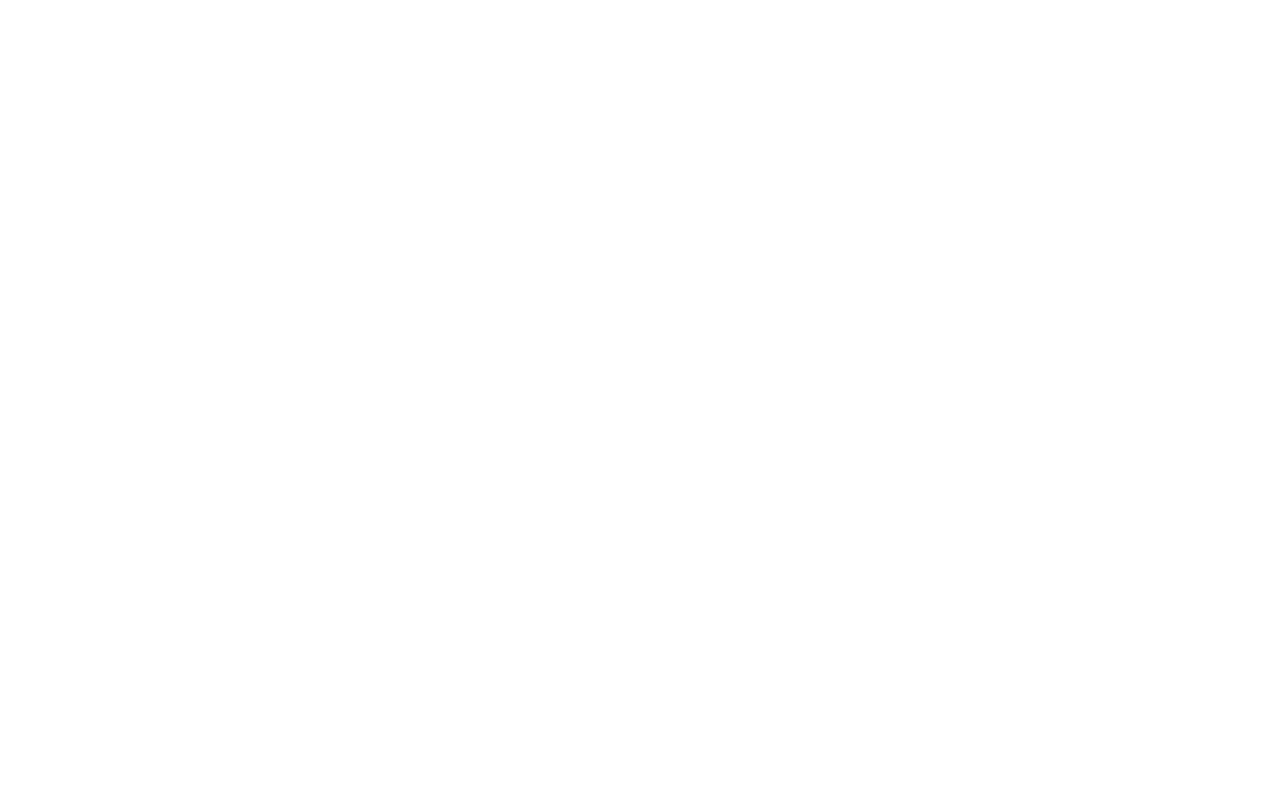
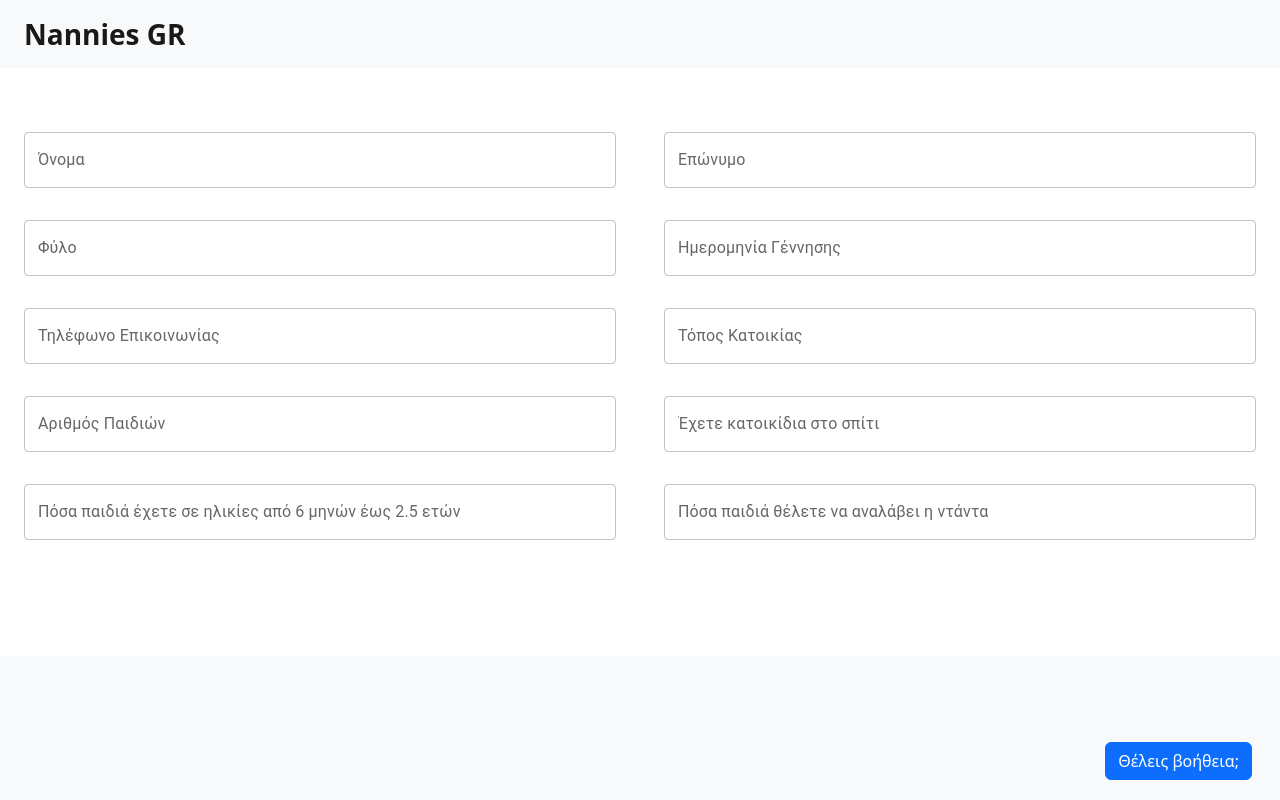
Before and after one commit to giannisz2/Website_Nannies, a React (Vite) app: page /PreviewParents in a window 1280 px wide. Before the commit this address had no page. Shown: the top 800 px of the page. Built offline with nearby package versions, Linux system fonts and the light colour scheme.

Commit message:
αποσύνδεση/ preview Parents

```diff
--- a/src/App.jsx
+++ b/src/App.jsx
@@ -27,6 +27,7 @@
 import TransactionHistoryParents from './pages/parents/TransactionHistoryParents.jsx';
 import RatesParents from './pages/parents/RatesParents.jsx'
 import SignUp from './pages/parents/SignUp.jsx'
+import PreviewParents from './pages/parents/PreviewParents.jsx'
 import Stars from './pages/parents/stars.jsx'
 
 function App() {
@@ -60,7 +61,7 @@
           <Route path='/ParentHomepage' element={<ParentHomepage/>}/>
           <Route path='/TransactionHistoryParents' element={<TransactionHistoryParents/>}/>
           <Route path='/RatesParents' element={<RatesParents/>}/>
-
+          <Route path='/PreviewParents' element={<PreviewParents/>}/>
           <Route path='/SignUp' element={<SignUp/>}/>
 
           <Route path='/Stars' element={<Stars/>}/>
--- a/src/components/layout/NavBarNannies.jsx
+++ b/src/components/layout/NavBarNannies.jsx
@@ -36,7 +36,7 @@
   };
 
   const handleDeactivateAccount = () => {
-    handleSnackbarOpen('Ο λογαριασμός απενεργοποιήθηκε!', 'info');
+    handleSnackbarOpen('Ο λογαριασμός αποσυνδέθηκε!', 'info');
     setTimeout(() => {
       navigate('/');
     }, 2000);
@@ -109,7 +109,7 @@
                 </Dropdown.Toggle>
                 <Dropdown.Menu align="end">
                   <Dropdown.Item onClick={handleProfileEdit}>Επεξεργασία Προφίλ</Dropdown.Item>
-                  <Dropdown.Item onClick={handleDeactivateAccount}>Απενεργοποίηση</Dropdown.Item>
+                  <Dropdown.Item onClick={handleDeactivateAccount}>Αποσύνδεση</Dropdown.Item>
                 </Dropdown.Menu>
               </Dropdown>
             </Nav>
--- a/src/components/layout/NavBarParents.jsx
+++ b/src/components/layout/NavBarParents.jsx
@@ -34,7 +34,7 @@
   };
 
   const handleDeactivateAccount = () => {
-    handleSnackbarOpen('Ο λογαριασμός απενεργοποιήθηκε!', 'info');
+    handleSnackbarOpen('Ο λογαριασμός αποσυνδέθηκε!', 'info');
     setTimeout(() => {
       navigate('/');
     }, 2000);
@@ -108,7 +108,7 @@
                 </Dropdown.Toggle>
                 <Dropdown.Menu align="end">
                   <Dropdown.Item onClick={handleProfileEdit}>Επεξεργασία Προφίλ</Dropdown.Item>
-                  <Dropdown.Item onClick={handleDeactivateAccount}>Απενεργοποίηση</Dropdown.Item>
+                  <Dropdown.Item onClick={handleDeactivateAccount}>Αποσύνδεση</Dropdown.Item>
                 </Dropdown.Menu>
               </Dropdown>
             </Nav>
--- /dev/null
+++ b/src/pages/parents/PreviewParents.jsx
@@ -0,0 +1,144 @@
+import React, { useEffect, useState } from 'react';
+import Logo from '../../components/buttons/Logo.jsx';
+import Footer from '../../components/layout/Footer.jsx';
+import HelpButton from '../../components/buttons/HelpButton.jsx';
+import { Row, Col } from 'react-bootstrap';
+import { TextField } from '@mui/material';
+import { doc, getDoc } from 'firebase/firestore';
+import { db } from '../../providers/firebaseConfig.js';
+import '../../styles/PersonalInfoParents.css';
+
+export default function PersonalInfoPreview() {
+    const [formData, setFormData] = useState({
+        name: '',
+        surname: '',
+        gender: '',
+        birthdate: '',
+        phone: '',
+        residence: '',
+        childrenCount: '',
+        pets: '',
+        childrenUnder2: '',
+        nannyChildrenCount: '',
+    });
+
+    const [isLoading, setIsLoading] = useState(true);
+
+    useEffect(() => {
+        const fetchParentData = async () => {
+            try {
+                const userId = localStorage.getItem('userId'); // Αποθήκευση του ID του χρήστη στο localStorage
+                if (!userId) {
+                    console.error('User ID not found');
+                    return;
+                }
+
+                const docRef = doc(db, 'users', userId); // Ανάγνωση του εγγράφου για τον συγκεκριμένο γονέα
+                const docSnap = await getDoc(docRef);
+
+                if (docSnap.exists()) {
+                    setFormData(docSnap.data());
+                } else {
+                    console.error('No such document!');
+                }
+            } catch (error) {
+                console.error('Error fetching parent data: ', error);
+            } finally {
+                setIsLoading(false);
+            }
+        };
+
+        fetchParentData();
+    }, []);
+
+    if (isLoading) {
+        return <p>Φόρτωση...</p>;
+    }
+
+    return (
+        <div className="profile-edit-nannies d-flex flex-column min-vh-100">
+            <HelpButton />
+            <Logo />
+
+            <div className="content flex-grow-1 d-flex align-items-center justify-content-center">
+                <Row className="align-items-start justify-content-center g-5 m-0 w-100">
+                    <Col md={6} xs={12} className="d-flex flex-column align-items-center justify-content-center text-center">
+                        <TextField
+                            fullWidth
+                            label="Όνομα"
+                            value={formData.name || ''}
+                            InputProps={{ readOnly: true }}
+                            className="my-3"
+                        />
+                        <TextField
+                            fullWidth
+                            label="Φύλο"
+                            value={formData.gender || ''}
+                            InputProps={{ readOnly: true }}
+                            className="my-3"
+                        />
+                        <TextField
+                            fullWidth
+                            label="Τηλέφωνο Επικοινωνίας"
+                            value={formData.phone || ''}
+                            InputProps={{ readOnly: true }}
+                            className="my-3"
+                        />
+                        <TextField
+                            fullWidth
+                            label="Αριθμός Παιδιών"
+                            value={formData.childrenCount || ''}
+                            InputProps={{ readOnly: true }}
+                            className="my-3"
+                        />
+                        <TextField
+                            fullWidth
+                            label="Πόσα παιδιά έχετε σε ηλικίες από 6 μηνών έως 2.5 ετών"
+                            value={formData.childrenUnder2 || ''}
+                            InputProps={{ readOnly: true }}
+                            className="my-3"
+                        />
+                    </Col>
+                    <Col md={6} xs={12} className="d-flex flex-column align-items-center justify-content-center text-center">
+                        <TextField
+                            fullWidth
+                            label="Επώνυμο"
+                            value={formData.surname || ''}
+                            InputProps={{ readOnly: true }}
+                            className="my-3"
+                        />
+                        <TextField
+                            fullWidth
+                            label="Ημερομηνία Γέννησης"
+                            value={formData.birthdate || ''}
+                            InputProps={{ readOnly: true }}
+                            className="my-3"
+                        />
+                        <TextField
+                            fullWidth
+                            label="Τόπος Κατοικίας"
+                            value={formData.residence || ''}
+                            InputProps={{ readOnly: true }}
+                            className="my-3"
+                        />
+                        <TextField
+                            fullWidth
+                            label="Έχετε κατοικίδια στο σπίτι"
+                            value={formData.pets || ''}
+                            InputProps={{ readOnly: true }}
+                            className="my-3"
+                        />
+                        <TextField
+                            fullWidth
+                            label="Πόσα παιδιά θέλετε να αναλάβει η ντάντα"
+                            value={formData.nannyChildrenCount || ''}
+                            InputProps={{ readOnly: true }}
+                            className="my-3"
+                        />
+                    </Col>
+                </Row>
+            </div>
+            <Footer />
+        </div>
+    );
+}
```
